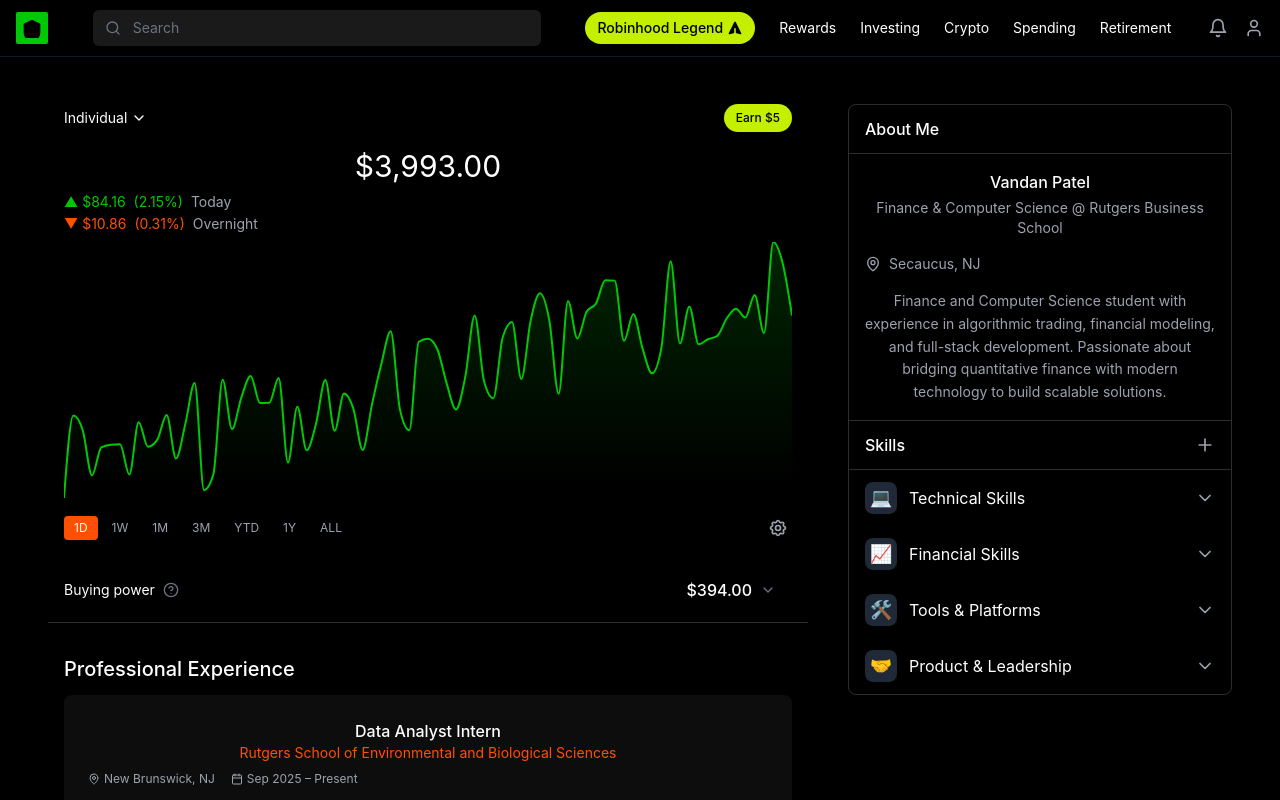
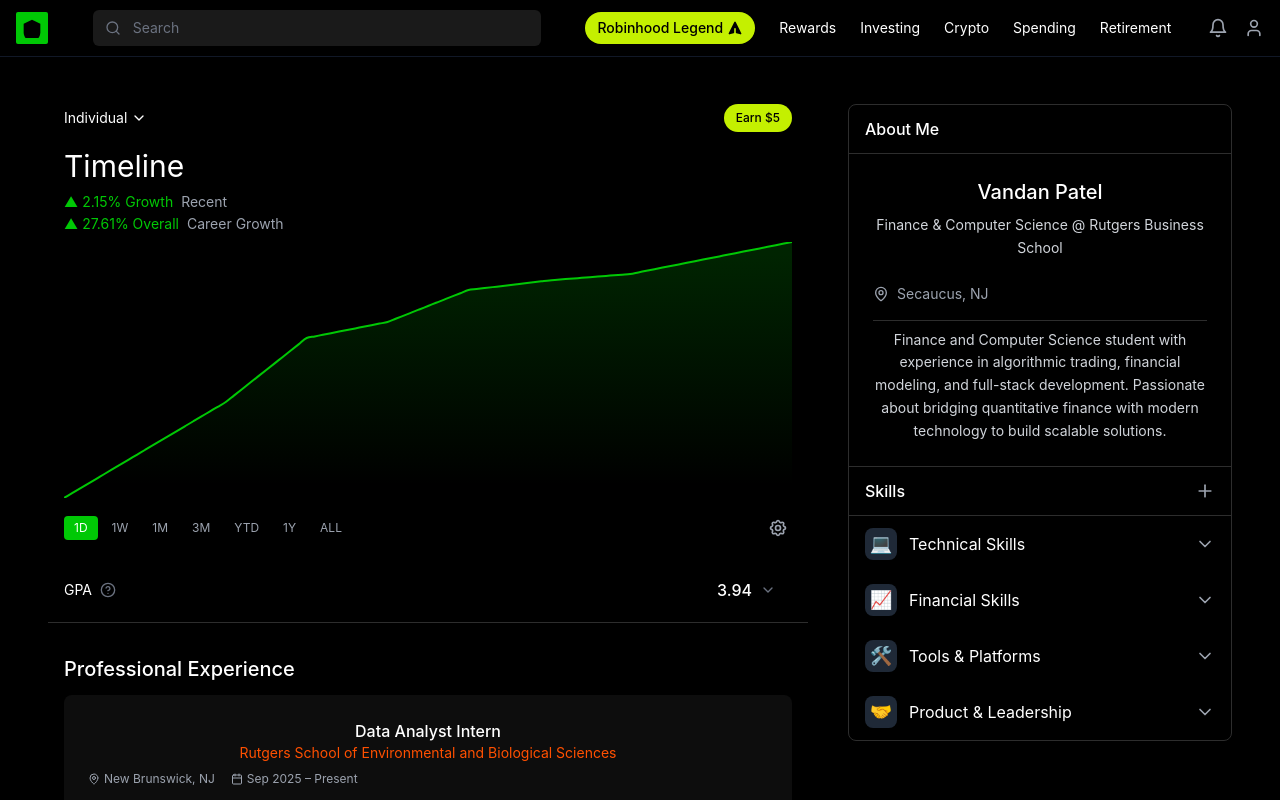
Before and after one commit to vp-27/portfolio, a React (Vite) app: page / in a window 1280 px wide. Shown: the top 800 px of the page. Built offline with nearby package versions, Linux system fonts and the light colour scheme.

Commit message:
phase me

```diff
--- a/src/components/AboutAndSkills.tsx
+++ b/src/components/AboutAndSkills.tsx
@@ -54,20 +54,22 @@
             </div>
           </div>
 
-          <div className="p-4 space-y-4">
+          <div className="p-6 space-y-4">
             <div>
-              <h3 className="text-base font-medium mb-1">{aboutData.name}</h3>
-              <p className="text-sm text-gray-400">{aboutData.title}</p>
+              <h3 className="text-xl font-medium mb-2 text-white">{aboutData.name}</h3>
+              <p className="text-sm text-gray-300 leading-relaxed">{aboutData.title}</p>
             </div>
 
-            <div className="flex items-center gap-2 text-sm text-gray-400">
+            <div className="flex items-center gap-2 text-sm text-gray-400 pt-2">
               <MapPin className="w-4 h-4" />
               <span>{aboutData.location}</span>
             </div>
 
-            <p className="text-sm text-gray-400 leading-relaxed">
-              {aboutData.bio}
-            </p>
+            <div className="pt-2 border-t border-[#2D2D2D]">
+              <p className="text-sm text-gray-300 leading-relaxed">
+                {aboutData.bio}
+              </p>
+            </div>
           </div>
         </div>
 
--- a/src/components/BuyingPower.tsx
+++ b/src/components/BuyingPower.tsx
@@ -10,12 +10,12 @@
     <div className="px-4 py-3 border-b border-[#2D2D2D]">
       <button className="w-full flex items-center justify-between bg-transparent hover:bg-[#1A1A1A] py-2 px-2 -mx-2 rounded transition-colors">
         <div className="flex items-center gap-2">
-          <span className="text-white text-sm">Buying power</span>
+          <span className="text-white text-sm">GPA</span>
           <HelpCircle className="w-4 h-4 text-gray-500" />
         </div>
         <div className="flex items-center gap-2">
           <span className="text-white font-medium">
-            ${portfolio.buyingPower.toLocaleString('en-US', { minimumFractionDigits: 2, maximumFractionDigits: 2 })}
+            {(portfolio.buyingPower / 100).toFixed(2)}
           </span>
           <ChevronDown className="w-4 h-4 text-gray-500" />
         </div>
--- a/src/components/PortfolioChart.tsx
+++ b/src/components/PortfolioChart.tsx
@@ -1,19 +1,47 @@
-import { Area, AreaChart, ResponsiveContainer, YAxis } from 'recharts'
+import { Area, AreaChart, ResponsiveContainer, YAxis, Tooltip } from 'recharts'
 import type { ChartDataPoint } from '../types'
 
 interface PortfolioChartProps {
   data: ChartDataPoint[]
   isPositive: boolean
+  onPointClick?: (point: ChartDataPoint) => void
 }
 
-export default function PortfolioChart({ data, isPositive }: PortfolioChartProps) {
+export default function PortfolioChart({ data, isPositive, onPointClick }: PortfolioChartProps) {
   const strokeColor = isPositive ? '#00C805' : '#FF5000'
-  const fillColor = isPositive ? 'rgba(0, 200, 5, 0.1)' : 'rgba(255, 80, 0, 0.1)'
+
+  const CustomTooltip = ({ active, payload }: any) => {
+    if (active && payload && payload.length) {
+      const point = payload[0].payload
+      if (point.label) {
+        return (
+          <div className="bg-[#1A1A1A] border border-[#2D2D2D] rounded px-3 py-2">
+            <p className="text-white text-sm font-medium">{point.label}</p>
+            <p className="text-gray-400 text-xs">{point.time}</p>
+          </div>
+        )
+      }
+    }
+    return null
+  }
+
+  const handleClick = (data: any) => {
+    if (data && data.activePayload && data.activePayload.length > 0) {
+      const point = data.activePayload[0].payload
+      if (point.label && onPointClick) {
+        onPointClick(point)
+      }
+    }
+  }
 
   return (
-    <div className="w-full h-48 md:h-64">
+    <div className="w-full h-48 md:h-64 cursor-pointer">
       <ResponsiveContainer width="100%" height="100%">
-        <AreaChart data={data} margin={{ top: 0, right: 0, left: 0, bottom: 0 }}>
+        <AreaChart
+          data={data}
+          margin={{ top: 0, right: 0, left: 0, bottom: 0 }}
+          onClick={handleClick}
+        >
           <defs>
             <linearGradient id="colorValue" x1="0" y1="0" x2="0" y2="1">
               <stop offset="5%" stopColor={strokeColor} stopOpacity={0.3} />
@@ -21,6 +49,7 @@
             </linearGradient>
           </defs>
           <YAxis domain={['dataMin', 'dataMax']} hide />
+          <Tooltip content={<CustomTooltip />} cursor={{ stroke: strokeColor, strokeWidth: 1 }} />
           <Area
             type="monotone"
             dataKey="value"
--- a/src/components/PortfolioHeader.tsx
+++ b/src/components/PortfolioHeader.tsx
@@ -1,3 +1,4 @@
+import { useState, useEffect } from 'react'
 import { ChevronDown } from 'lucide-react'
 import type { PortfolioData } from '../types'
 
@@ -7,8 +8,15 @@
 
 export default function PortfolioHeader({ portfolio }: PortfolioHeaderProps) {
   const isPositive = portfolio.todayReturn >= 0
-  const overnightReturn = -10.86
-  const overnightPercent = 0.31
+  const [showTimeline, setShowTimeline] = useState(false)
+
+  useEffect(() => {
+    // Show the dollar amount first, then transition to Timeline after 2 seconds
+    const timer = setTimeout(() => {
+      setShowTimeline(true)
+    }, 2000)
+    return () => clearTimeout(timer)
+  }, [])
 
   return (
     <div className="px-4 pt-4 pb-2">
@@ -23,35 +31,33 @@
         </button>
       </div>
 
-      {/* Portfolio Value */}
+      {/* Portfolio Value - Changed to Timeline with animation */}
       <div className="mb-2">
-        <h1 className="text-3xl font-normal">
-          ${portfolio.totalValue.toLocaleString('en-US', { minimumFractionDigits: 2, maximumFractionDigits: 2 })}
+        <h1 className="text-3xl font-normal text-left transition-all duration-500">
+          {showTimeline ? (
+            'Timeline'
+          ) : (
+            `$${portfolio.totalValue.toLocaleString('en-US', { minimumFractionDigits: 2, maximumFractionDigits: 2 })}`
+          )}
         </h1>
       </div>
 
-      {/* Today's Return */}
+      {/* Today's Return - Career Momentum */}
       <div className={`flex items-center gap-2 text-sm ${isPositive ? 'text-[#00C805]' : 'text-[#FF5000]'}`}>
         <span className="flex items-center">
           <span className="mr-1">{isPositive ? '▲' : '▼'}</span>
-          ${Math.abs(portfolio.todayReturn).toLocaleString('en-US', { minimumFractionDigits: 2, maximumFractionDigits: 2 })}
+          {Math.abs(portfolio.todayReturnPercent).toFixed(2)}% Growth
         </span>
-        <span>
-          ({isPositive ? '' : ''}{portfolio.todayReturnPercent.toFixed(2)}%)
-        </span>
-        <span className="text-gray-400">Today</span>
+        <span className="text-gray-400">Recent</span>
       </div>
 
-      {/* Overnight Return */}
-      <div className={`flex items-center gap-2 text-sm mt-0.5 ${overnightReturn >= 0 ? 'text-[#00C805]' : 'text-[#FF5000]'}`}>
+      {/* Total Career Growth */}
+      <div className="flex items-center gap-2 text-sm mt-0.5 text-[#00C805]">
         <span className="flex items-center">
-          <span className="mr-1">{overnightReturn >= 0 ? '▲' : '▼'}</span>
-          ${Math.abs(overnightReturn).toLocaleString('en-US', { minimumFractionDigits: 2, maximumFractionDigits: 2 })}
+          <span className="mr-1">▲</span>
+          {portfolio.totalReturnPercent.toFixed(2)}% Overall
         </span>
-        <span>
-          ({overnightPercent.toFixed(2)}%)
-        </span>
-        <span className="text-gray-400">Overnight</span>
+        <span className="text-gray-400">Career Growth</span>
       </div>
     </div>
   )
--- a/src/data/mockData.ts
+++ b/src/data/mockData.ts
@@ -142,19 +142,110 @@
   totalReturnPercent: 27.61, // Weighted average of improvements
 }
 
-// Generate mock chart data for the last trading day (6.5 hours)
+// Generate career timeline chart data
+export const generateCareerTimelineData = (): ChartDataPoint[] => {
+  const data: ChartDataPoint[] = []
+
+  // Career milestones with dates and momentum scores (0-100)
+  const milestones = [
+    { date: '2023-09', value: 20, label: 'Started Rutgers' },
+    { date: '2024-03', value: 35, label: 'Bender Trust Project' },
+    { date: '2024-06', value: 50, label: 'OroGenie Project' },
+    { date: '2024-07', value: 70, label: 'Kaktus Internship' },
+    { date: '2024-11', value: 75, label: 'Algo Trading Project' },
+    { date: '2025-03', value: 85, label: 'Shark Tank Finalist' },
+    { date: '2025-05', value: 88, label: 'GrindSheet Launch' },
+    { date: '2025-06', value: 90, label: 'Sunny Hackathon' },
+    { date: '2025-07', value: 95, label: 'Moweb Internship' },
+    { date: '2025-09', value: 100, label: 'SEBS Data Analyst' },
+  ]
+
+  // Generate smooth curve between milestones
+  for (let i = 0; i < milestones.length - 1; i++) {
+    const current = milestones[i]
+    const next = milestones[i + 1]
+    const steps = 10
+
+    for (let j = 0; j < steps; j++) {
+      const progress = j / steps
+      const value = current.value + (next.value - current.value) * progress
+      data.push({
+        time: current.date,
+        value: value,
+        label: j === 0 ? current.label : undefined
+      })
+    }
+  }
+
+  // Add final milestone
+  const lastMilestone = milestones[milestones.length - 1]
+  data.push({
+    time: lastMilestone.date,
+    value: lastMilestone.value,
+    label: lastMilestone.label
+  })
+
+  return data
+}
+
+// Filter timeline data by time range
+export const filterTimelineData = (range: string): ChartDataPoint[] => {
+  const allData = generateCareerTimelineData()
+  const now = new Date('2025-10-12') // Current date
+
+  let startDate: Date
+
+  switch (range) {
+    case '1D':
+      // Last week of activity (treating as recent)
+      startDate = new Date('2025-09-01')
+      break
+    case '1W':
+      // Last month
+      startDate = new Date('2025-09-01')
+      break
+    case '1M':
+      // Last 3 months
+      startDate = new Date('2025-07-01')
+      break
+    case '3M':
+      // Last 3 months
+      startDate = new Date('2025-07-01')
+      break
+    case 'YTD':
+      // Year to date (2025)
+      startDate = new Date('2025-01-01')
+      break
+    case '1Y':
+      // Last year
+      startDate = new Date('2024-10-01')
+      break
+    case 'ALL':
+    default:
+      // All time (from college start)
+      return allData
+  }
+
+  // Filter data points based on date
+  return allData.filter(point => {
+    const pointDate = new Date(point.time + '-01')
+    return pointDate >= startDate
+  })
+}
+
+export const mockChartData = generateCareerTimelineData()
+
+// Keep old function for reference
 export const generateMockChartData = (): ChartDataPoint[] => {
   const data: ChartDataPoint[] = []
   const startValue = mockPortfolio.totalValue - mockPortfolio.todayReturn
-  const points = 78 // 6.5 hours * 12 points per hour (every 5 minutes)
+  const points = 78
 
   for (let i = 0; i <= points; i++) {
     const progress = i / points
-    // Add some randomness to make it look realistic
     const randomVariation = (Math.random() - 0.5) * 50
     const value = startValue + (mockPortfolio.todayReturn * progress) + randomVariation
 
-    // Generate time stamps (9:30 AM to 4:00 PM ET)
     const startHour = 9
     const startMinute = 30
     const totalMinutes = startMinute + (i * 5)
@@ -167,8 +258,6 @@
 
   return data
 }
-
-export const mockChartData = generateMockChartData()
 
 // Skills Data for Portfolio Website
 export const mockSkills: Skill[] = [
--- a/src/pages/Dashboard.tsx
+++ b/src/pages/Dashboard.tsx
@@ -7,9 +7,39 @@
 import BottomNav from '../components/BottomNav'
 import PortfolioSections from '../components/PortfolioSections'
 import { mockPortfolio, mockChartData, mockSkillCategories, mockExperiences, mockProjects, mockEducation, mockCertifications } from '../data/mockData'
+import type { ChartDataPoint } from '../types'
 
 export default function Dashboard() {
   const [timeRange, setTimeRange] = useState('1D')
+  const [highlightedItem, setHighlightedItem] = useState<string | null>(null)
+
+  const handleChartPointClick = (point: ChartDataPoint) => {
+    // Map chart milestones to experiences/projects
+    const milestoneMap: Record<string, string> = {
+      'Bender Trust Project': 'Bender',
+      'OroGenie Project': 'OroGenie',
+      'Kaktus Internship': 'Kaktus',
+      'Algo Trading Project': 'Algorithmic',
+      'Shark Tank Finalist': 'Shark Tank',
+      'GrindSheet Launch': 'GrindSheet',
+      'Sunny Hackathon': 'Sunny',
+      'Moweb Internship': 'Moweb',
+      'SEBS Data Analyst': 'SEBS',
+    }
+
+    if (point.label) {
+      const searchTerm = milestoneMap[point.label]
+      if (searchTerm) {
+        setHighlightedItem(searchTerm)
+        // Scroll to the sections
+        setTimeout(() => {
+          const element = document.querySelector('[data-section="experience"]') ||
+                         document.querySelector('[data-section="projects"]')
+          element?.scrollIntoView({ behavior: 'smooth', block: 'start' })
+        }, 100)
+      }
+    }
+  }
 
   return (
     <div className="min-h-screen bg-black text-white">
@@ -23,6 +53,7 @@
                 <PortfolioChart
                   data={mockChartData}
                   isPositive={mockPortfolio.todayReturn >= 0}
+                  onPointClick={handleChartPointClick}
                 />
               </div>
               <div className="flex items-center gap-1 px-4 py-4 text-xs">
@@ -32,7 +63,7 @@
                     onClick={() => setTimeRange(range)}
                     className={`px-2.5 py-1 rounded ${
                       timeRange === range
-                        ? 'bg-[#FF5000] text-white'
+                        ? 'bg-[#00C805] text-white'
                         : 'bg-transparent text-gray-400 hover:text-white hover:bg-[#1A1A1A]'
                     } transition-colors`}
                   >
@@ -49,12 +80,13 @@
               <BuyingPower portfolio={mockPortfolio} />
 
               {/* Portfolio Sections - Hidden on mobile, shown on desktop in left column */}
-              <div className="hidden lg:block px-4">
+              <div className="hidden lg:block px-4" data-section="experience">
                 <PortfolioSections
                   experiences={mockExperiences}
                   projects={mockProjects}
                   education={mockEducation}
                   certifications={mockCertifications}
+                  highlightedItem={highlightedItem}
                 />
               </div>
             </div>
@@ -62,12 +94,13 @@
             <div className="lg:pr-4 mt-6 lg:mt-0">
               <div className="px-4 lg:px-0 lg:pt-4">
                 {/* Portfolio Sections - Shown on mobile, hidden on desktop */}
-                <div className="lg:hidden mb-6">
+                <div className="lg:hidden mb-6" data-section="projects">
                   <PortfolioSections
                     experiences={mockExperiences}
                     projects={mockProjects}
                     education={mockEducation}
                     certifications={mockCertifications}
+                    highlightedItem={highlightedItem}
                   />
                 </div>
 
--- a/src/types/index.ts
+++ b/src/types/index.ts
@@ -24,6 +24,8 @@
 export interface ChartDataPoint {
   time: string
   value: number
+  label?: string
+  experienceId?: string
 }
 
 export interface Skill {
```
Also changed, not shown: src/components/AboutMe.tsx (+9 -7 lines), src/components/PortfolioSections.tsx (+24 -7 lines).
